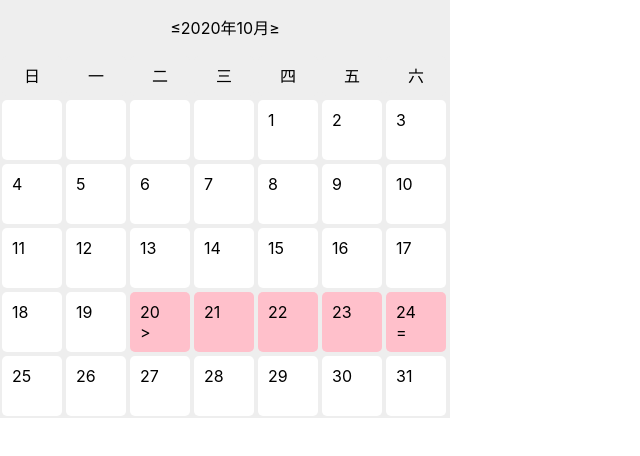
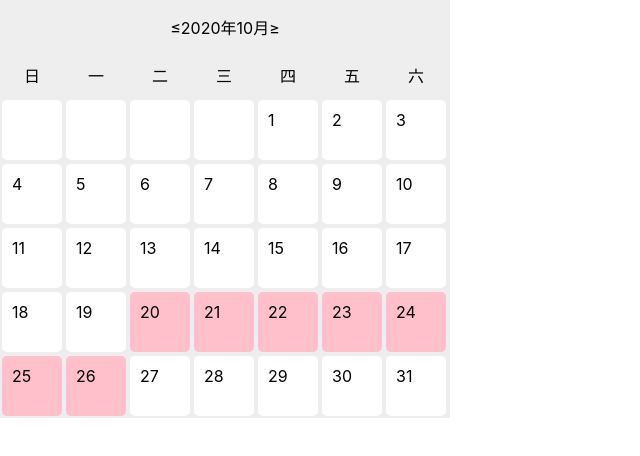
Before and after one commit to unnKoel/date-for-aunt, a React (Create React App) app: page / in a window 1280 px wide. Shown: the top 456 px of the page, without its empty margins (0-640 px from the left). Built offline with nearby package versions, Linux system fonts and the light colour scheme.

Commit message:
complete date predict

```diff
--- a/src/components/aunt-calender.js
+++ b/src/components/aunt-calender.js
@@ -1,5 +1,5 @@
-import React, {useState, useCallback} from 'react';
-import Calender from './calendar';
+import React, { useState, useCallback } from "react";
+import Calender from "./calendar";
 import {
   getCurrentYear,
   getCurrentMonth,
@@ -9,14 +9,14 @@ import {
   getDaysBetween,
   getDiffDate,
   getCurrentDate,
-} from '../utils';
-import {useEffect} from 'react';
+} from "../utils";
+import { useEffect } from "react";
 
 const today = getCurrentDate();
 
 const AuntCalender = ({
   lastPeriodStart,
-  duration = 5,
+  duration = 7,
   cycle = 28,
   periods,
   onHistoryMonth = () => {},
@@ -94,7 +94,7 @@ const AuntCalender = ({
 
   // prdict peroids with month.
   const predictPeriods = useCallback(
-    ({year, month}) => {
+    ({ year, month }) => {
       if (!lastPeriodStart) return [];
       const basePeriodStart = getBasePeriodStart();
       const monthDayNumbers = getDayNumbers(year, month);
@@ -131,7 +131,7 @@ const AuntCalender = ({
 
       return [...duringMonethPeroids, monthStartPeriod, monthEndPeriod]
         .filter((item) => !!item.length)
-        .map((group) => ({className: 'pink', group}));
+        .map((group) => ({ className: "pink", group }));
     },
     [
       collectDuringMonthPeriod,
@@ -147,24 +147,19 @@ const AuntCalender = ({
     console.log(no);
   };
 
-  const handleMonthChange = ({year, month}) => {
-    console.log(year, month);
-    const historyMonth = isHistoryMonth({year, month});
+  const handleMonthChange = ({ year, month }) => {
+    const historyMonth = isHistoryMonth({ year, month });
     // if now or future month, then predict periods.
     // other ways, then request real periods.
     if (!historyMonth) {
-      const predictedPeriods = predictPeriods({year, month});
-      console.log('predictedPeriods', predictedPeriods);
+      const predictedPeriods = predictPeriods({ year, month });
+      console.log("predictedPeriods", predictedPeriods);
       setPredictedPeriods(predictedPeriods);
       return;
     }
-    onHistoryMonth({year, month});
+    setPredictedPeriods([]);
+    onHistoryMonth({ year, month });
   };
-
-  const highlights = [
-    {className: 'pink', group: [1, 2, 3, 4, 5]},
-    {className: 'pink', group: [20, 21, 22, 23, 24]},
-  ];
 
   useEffect(() => {
     const currentYear = getCurrentYear();
@@ -173,7 +168,7 @@ const AuntCalender = ({
       year: currentYear,
       month: currentMonth,
     });
-    console.log('predictedPeriods', predictedPeriods);
+    console.log("predictedPeriods", predictedPeriods);
     setPredictedPeriods(predictedPeriods);
   }, [predictPeriods]);
 
--- a/src/components/calendar.js
+++ b/src/components/calendar.js
@@ -1,13 +1,13 @@
-import React, {useState, useEffect, useCallback} from 'react';
+import React, { useState, useEffect, useCallback } from "react";
 import {
   getCurrentYear,
   getCurrentMonth,
   getDayNumbers,
   getWeekDay,
-} from '../utils';
-import './calender.css';
+} from "../utils";
+import "./calender.css";
 
-const Calender = ({onDaySelect, onMonthChange, highlights = []}) => {
+const Calender = ({ onDaySelect, onMonthChange, highlights = [] }) => {
   const [year, setYear] = useState(getCurrentYear());
   const [month, setMonth] = useState(getCurrentMonth());
 
@@ -24,7 +24,7 @@ const Calender = ({onDaySelect, onMonthChange, highlights = []}) => {
       prevMonth = 12;
     }
     setMonth(prevMonth);
-    onMonthChange({year: currentYear, month: prevMonth});
+    onMonthChange({ year: currentYear, month: prevMonth });
   };
 
   const handleNextMonth = () => {
@@ -36,7 +36,7 @@ const Calender = ({onDaySelect, onMonthChange, highlights = []}) => {
       nextMonth = 1;
     }
     setMonth(nextMonth);
-    onMonthChange({year: currentYear, month: nextMonth});
+    onMonthChange({ year: currentYear, month: nextMonth });
   };
 
   return (
@@ -48,6 +48,8 @@ const Calender = ({onDaySelect, onMonthChange, highlights = []}) => {
         onNextMonth={handleNextMonth}
       />
       <CalenderBody
+        year={year}
+        month={month}
         dayNumbers={dayNumbers}
         weekDayForFirstDay={weekDayForFirstDay}
         weekDayForLastDay={weekDayForLastDay}
@@ -58,7 +60,7 @@ const Calender = ({onDaySelect, onMonthChange, highlights = []}) => {
   );
 };
 
-const CalenderHeader = ({year, month, onPrevMonth, onNextMonth}) => {
+const CalenderHeader = ({ year, month, onPrevMonth, onNextMonth }) => {
   return (
     <div className="header">
       <span onClick={onPrevMonth}>≤</span>
@@ -71,6 +73,8 @@ const CalenderHeader = ({year, month, onPrevMonth, onNextMonth}) => {
 };
 
 const CalenderBody = ({
+  year,
+  month,
   dayNumbers,
   weekDayForFirstDay,
   weekDayForLastDay,
@@ -78,24 +82,30 @@ const CalenderBody = ({
   highlights,
 }) => {
   const calDayPostion = (day, group) => {
-    let position = 'middle';
+    let position = "middle";
     if (group[0]?.day === day) {
-      position = 'start';
+      position = "start";
     } else if (group[group.length - 1]?.day === day) {
-      position = 'end';
+      position = "end";
     }
 
     return position;
   };
 
-  const calDayStatus = useCallback((day, highlights) => {
+  const calDayStatus = useCallback(
+    (day, highlights) => {
       for (let i = 0; i < highlights.length; i++) {
-      const {group = [], className = ''} = highlights[i];
-      if (group.find(({day: date}) => date === day)) {
+        const { group = [], className = "" } = highlights[i];
+        if (
+          group.find(
+            ({ day: itemDay, year: itemYear, month: itemMonth }) =>
+              itemDay === day && itemYear === year && itemMonth === month
+          )
+        ) {
           return {
             no: day,
             className: className,
-          position: calDayPostion(day, group),
+            // position: calDayPostion(day, group),
           };
         }
       }
@@ -103,7 +113,9 @@ const CalenderBody = ({
       return {
         no: day,
       };
-  }, []);
+    },
+    [year, month]
+  );
 
   const fillinList = useCallback(() => {
     const list = Array(weekDayForFirstDay).fill({});
@@ -122,7 +134,7 @@ const CalenderBody = ({
   ]);
 
   const [list, setList] = useState([]);
-  const weekdayNames = ['日', '一', '二', '三', '四', '五', '六'];
+  const weekdayNames = ["日", "一", "二", "三", "四", "五", "六"];
 
   useEffect(() => {
     const fillList = fillinList();
@@ -139,15 +151,21 @@ const CalenderBody = ({
     <div>
       <div className="container">
         {weekdayNames.map((text) => (
-          <div className="item item-text">{text}</div>
+          <div className="item item-text" key={text}>
+            {text}
+          </div>
         ))}
       </div>
       <div className="container">
-        {list.map(({no, className, position}) => (
-          <div className={`item ${className}`} onClick={handleDayClick(no)}>
-            <div>{no || ''}</div>
+        {list.map(({ no, className, position }) => (
+          <div
+            className={`item ${className}`}
+            onClick={handleDayClick(no)}
+            key={no}
+          >
+            <div>{no || ""}</div>
             <div>
-              {position === 'start' ? '>' : position === 'end' ? '=' : ''}
+              {position === "start" ? ">" : position === "end" ? "=" : ""}
             </div>
           </div>
         ))}
--- a/src/utils.js
+++ b/src/utils.js
@@ -10,10 +10,10 @@ const getWeekDay = (year, month, day) =>
  **return Date 对象
  **/
 function getDate(datestr) {
-  var temp = datestr.split('-');
-  if (temp[1] === '01') {
+  var temp = datestr.split("-");
+  if (temp[1] === "01") {
     temp[0] = parseInt(temp[0], 10) - 1;
-    temp[1] = '12';
+    temp[1] = "12";
   } else {
     temp[1] = parseInt(temp[1], 10) - 1;
   }
@@ -26,8 +26,8 @@ function getDate(datestr) {
  ***默认start<end
  **/
 function getDiffDate(start, end) {
-  var startTime = start;
-  var endTime = end;
+  var startTime = new Date(start);
+  var endTime = new Date(end);
   var dateArr = [];
   while (endTime.getTime() - startTime.getTime() > 0) {
     var year = startTime.getFullYear();
@@ -36,7 +36,7 @@ function getDiffDate(start, end) {
         ? parseInt(startTime.getMonth().toString(), 10) + 1
         : startTime.getMonth() + 1;
     var day = startTime.getDate();
-    dateArr.push({year, month, day});
+    dateArr.push({ year, month, day });
     startTime.setDate(startTime.getDate() + 1);
   }
   return dateArr;
@@ -52,14 +52,14 @@ function formatDate(date) {
   var y = date.getFullYear();
   var m =
     date.getMonth() + 1 < 10
-      ? '0' + (date.getMonth() + 1)
+      ? "0" + (date.getMonth() + 1)
       : date.getMonth() + 1;
-  var d = date.getDate() < 10 ? '0' + date.getDate() : date.getDate();
+  var d = date.getDate() < 10 ? "0" + date.getDate() : date.getDate();
 
-  return y + '-' + m + '-' + d;
+  return y + "-" + m + "-" + d;
 }
 
-function isHistoryMonth({year, month}) {
+function isHistoryMonth({ year, month }) {
   const now = new Date();
   const currentYear = now.getFullYear();
   const currentMonth = now.getMonth() + 1;
```
Lines whose indentation alone changed are shown as unchanged.
